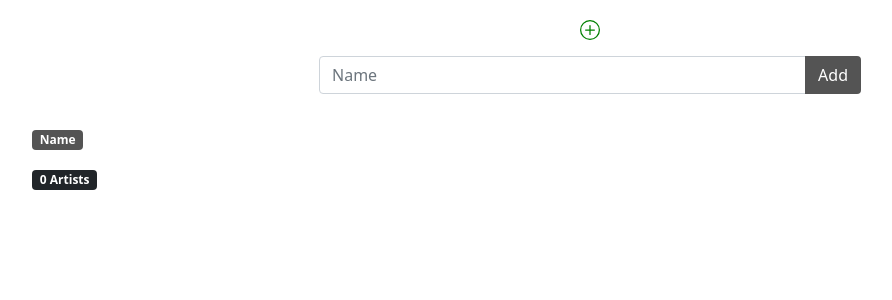
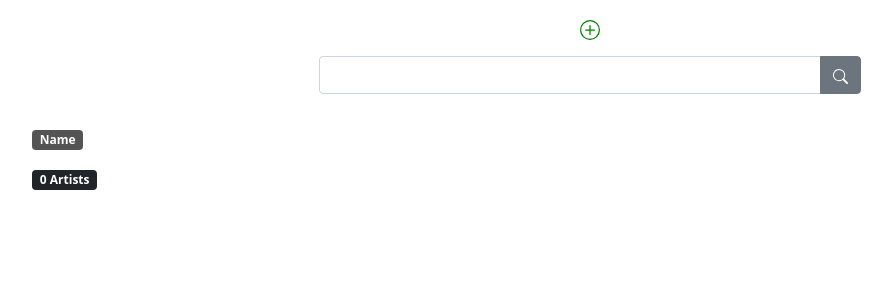
Before and after one commit to misterrager8/musicAnalyzer, a Flask app: page /artists in a window 1280 px wide, after a click that opens the changed part. Shown: the part 56-356 px from the top of the page, without its empty margins (50-942 px from the left). Run offline with Flask 2, Linux system fonts and the light colour scheme; data that the repository does not hold is empty.

Commit message:
Put artist_search form in artists pg

```diff
--- a/musicAnalyzer/templates/artists.html
+++ b/musicAnalyzer/templates/artists.html
@@ -5,7 +5,7 @@
 <title>Artists</title>
 <div class="text-center m-3">
   <a onclick="toggleDiv('artistCreate')" style="cursor:pointer">{{ macros.add_icon() }}</a>
-  <div id="artistCreate" class="mt-3 col-6 offset-3" style="display:none">{{ macros.artist_create_form() }}</div>
+  <div id="artistCreate" class="mt-3 col-6 offset-3" style="display:none">{{ macros.artist_search_form() }}</div>
 </div>
 
 <div class="row">{{ macros.artist_sorter() }}</div>
--- a/musicAnalyzer/templates/index.html
+++ b/musicAnalyzer/templates/index.html
@@ -3,5 +3,7 @@
 
 {% block body %}
 <title>Home</title>
-{{ macros.paragraph('Home') }}
+<div class="row">
+  {{ macros.artist_search_results(results) }}
+</div>
 {% endblock %}
--- a/musicAnalyzer/templates/macros.html
+++ b/musicAnalyzer/templates/macros.html
@@ -52,6 +52,12 @@
   <path d="M2.866 14.85c-.078.444.36.791.746.593l4.39-2.256 4.389 2.256c.386.198.824-.149.746-.592l-.83-4.73 3.522-3.356c.33-.314.16-.888-.282-.95l-4.898-.696L8.465.792a.513.513 0 0 0-.927 0L5.354 5.12l-4.898.696c-.441.062-.612.636-.283.95l3.523 3.356-.83 4.73zm4.905-2.767-3.686 1.894.694-3.957a.565.565 0 0 0-.163-.505L1.71 6.745l4.052-.576a.525.525 0 0 0 .393-.288L8 2.223l1.847 3.658a.525.525 0 0 0 .393.288l4.052.575-2.906 2.77a.565.565 0 0 0-.163.506l.694 3.957-3.686-1.894a.503.503 0 0 0-.461 0z"/>
 </svg>
 {% endif %}
+{% endmacro %}
+
+{% macro search_icon(size=20, color='currentcolor', class='') %}
+<svg xmlns="http://www.w3.org/2000/svg" width="{{ size }}" height="{{ size }}" fill="{{ color }}" class="bi bi-search {{ class }}" viewBox="0 0 16 16">
+  <path d="M11.742 10.344a6.5 6.5 0 1 0-1.397 1.398h-.001c.03.04.062.078.098.115l3.85 3.85a1 1 0 0 0 1.415-1.414l-3.85-3.85a1.007 1.007 0 0 0-.115-.1zM12 6.5a5.5 5.5 0 1 1-11 0 5.5 5.5 0 0 1 11 0z"/>
+</svg>
 {% endmacro %}
 
 {% macro artist_card(artist, class='') %}
@@ -136,10 +142,10 @@
 <div class="row mt-3" style="display:none" id="songDelete{{ song.id }}"><a class="btn btn-danger" href="{{ url_for('song_delete', id_=song.id) }}">Delete</a></div>
 {% endmacro %}
 
-{% macro artist_create_form() %}
-<form class="input-group" onsubmit="event.preventDefault(); createArtist();">
-  <input autocomplete="off" class="form-control" name="name" placeholder="Name" id="artistName">
-  <button type="submit" class="btn btn-custom">Add</button>
+{% macro artist_search_form(class='') %}
+<form class="input-group {{ class }}" method="POST" action="{{ url_for('artists') }}">
+  <input autocomplete="off" class="form-control" type="text" name="term">
+  <button type="submit" class="btn btn-secondary">{{ search_icon(size=15) }}</button>
 </form>
 {% endmacro %}
 
--- a/musicAnalyzer/views.py
+++ b/musicAnalyzer/views.py
@@ -17,11 +17,15 @@ def index():
     return render_template("index.html")
 
 
-@app.route("/artists")
+@app.route("/artists", methods=["GET", "POST"])
 def artists():
-    order_by = request.args.get("order_by", default="id desc")
-    _ = database.search(Artist, order_by=order_by)
-    return render_template("artists.html", artists=_, order_by=order_by)
+    if request.method == "GET":
+        order_by = request.args.get("order_by", default="id desc")
+        _ = database.search(Artist, order_by=order_by)
+        return render_template("artists.html", artists=_, order_by=order_by)
+    else:
+        term = request.form["term"]
+        return render_template("index.html", results=genius.search_artists(term)["sections"][0]["hits"])
 
 
 @app.route("/artist")
```
